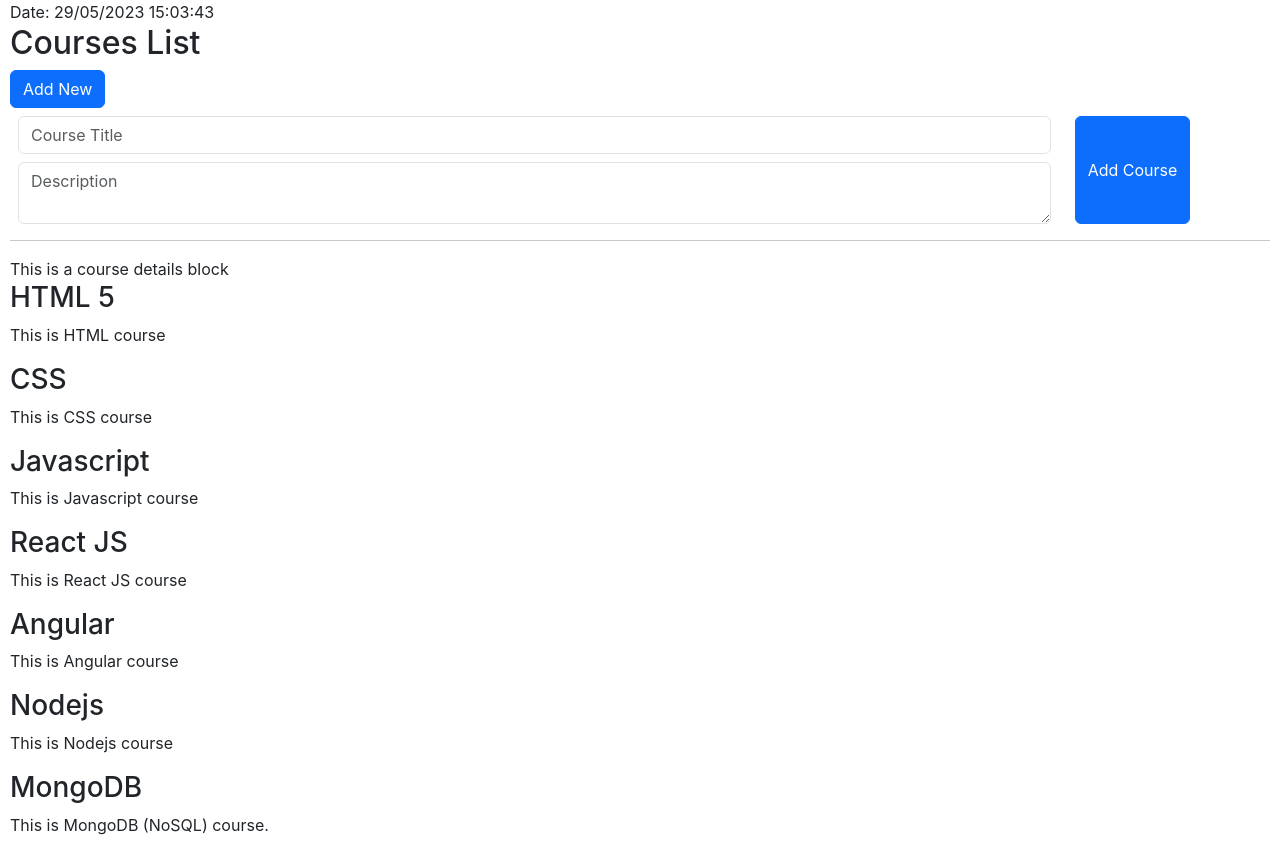
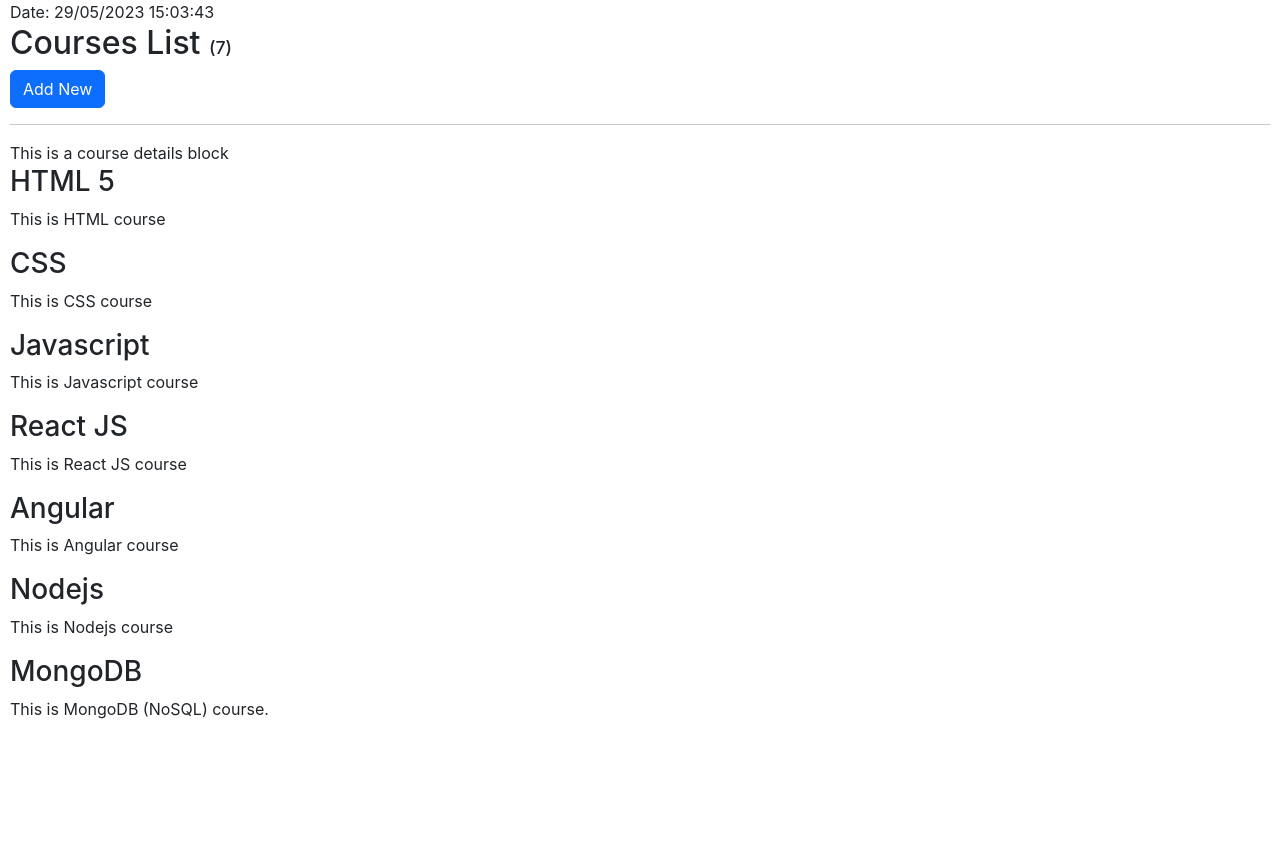
Before and after one commit to dineshgopalchand/mern-31, a React (Create React App) app in the folder react-session/: page / in a window 1280 px wide. After the commit the page ends 800 px from the top, so only its background shows below. Built offline with nearby package versions, Linux system fonts and the light colour scheme.

Commit message:
Discussed conditional Rendering

```diff
--- a/react-session/src/CourseList.jsx
+++ b/react-session/src/CourseList.jsx
@@ -6,43 +6,61 @@ import AddCourse from "./AddCourse";
 const CourseList = () => {
   const title = "Courses List";
   const [courseList, setCourseList] = useState(courses);
+  const [showForm, setShowForm] = useState(false);
 
   useEffect(() => {
-    // setTimeout(() => {
-    //   addNewCourse();
-    // }, 2000);
     return () => {
       console.log("it will run at the end");
     };
   }, []);
 
-  function addNewCourse(title,desc) {
+  function addNewCourse(title, desc) {
     const newCourse = {
       id: Date.now(),
       name: title,
       details: desc,
     };
     setCourseList((prev) => {
-      console.log("course updated");
-      return [...prev, newCourse];
+      // console.log("course updated");
+      return [newCourse, ...prev];
     });
   }
 
   return (
     <div>
-      <h2>{title}</h2>
+      <h2>
+        {title}{" "}
+        <span style={{ fontSize: "0.55em" }}> ({courseList.length})</span>
+      </h2>
+      {!showForm ? (
         <button
           className="btn btn-primary"
           onClick={(e) => {
             console.log(e);
+            setShowForm(true);
             // addNewCourse();
           }}
         >
           Add New
         </button>
+      ) : (
+        <button
+          className="btn btn-info"
+          onClick={(e) => {
+            setShowForm(false);
+            // addNewCourse();
+          }}
+        >
+          Close Form
+        </button>
+      )}
+      {showForm ? (
         <div className="m-2">
           <AddCourse addCourse={addNewCourse} />
         </div>
+      ) : (
+        <></>
+      )}
 
       <hr />
       <div>This is a course details block</div>
```
Lines whose indentation alone changed are shown as unchanged.
